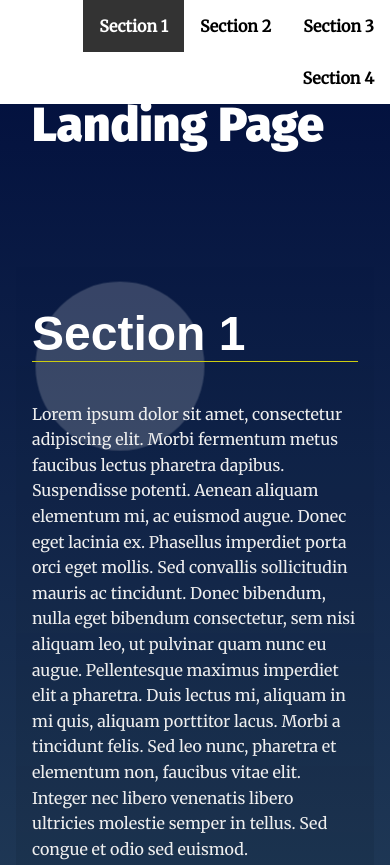
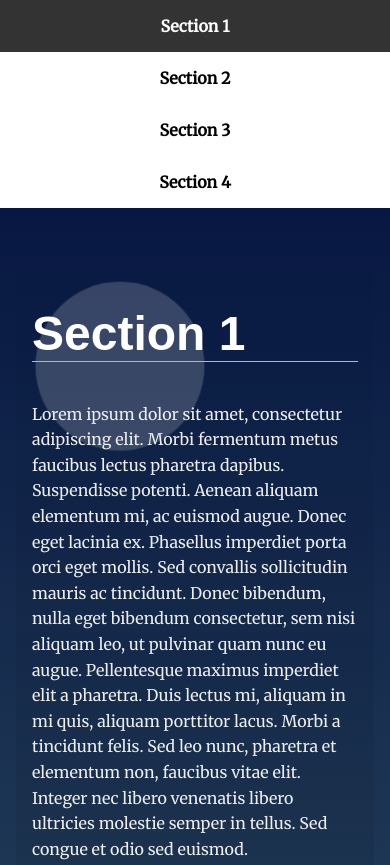
Before and after one commit to bahaayoussof/udacity-landing-page, a plain HTML site: page index.html in a window 390 px wide. Shown: the top 865 px of the page. Drawn offline with Linux system fonts and the light colour scheme.

Commit message:
make navbar responsive in small screens

```diff
--- a/css/styles.css
+++ b/css/styles.css
@@ -90,6 +90,17 @@ section {
   background: #333;
   color: #fff;
   transition: ease 0.3s all;
+}
+
+ /* responsive navbar on small screens */
+@media screen and (max-width: 600px) {
+  .navbar__menu ul {
+    text-align: center;
+  }
+
+  .navbar__menu li {
+    display: block;
+  }
 }
 
 /* Header Styles */
```
